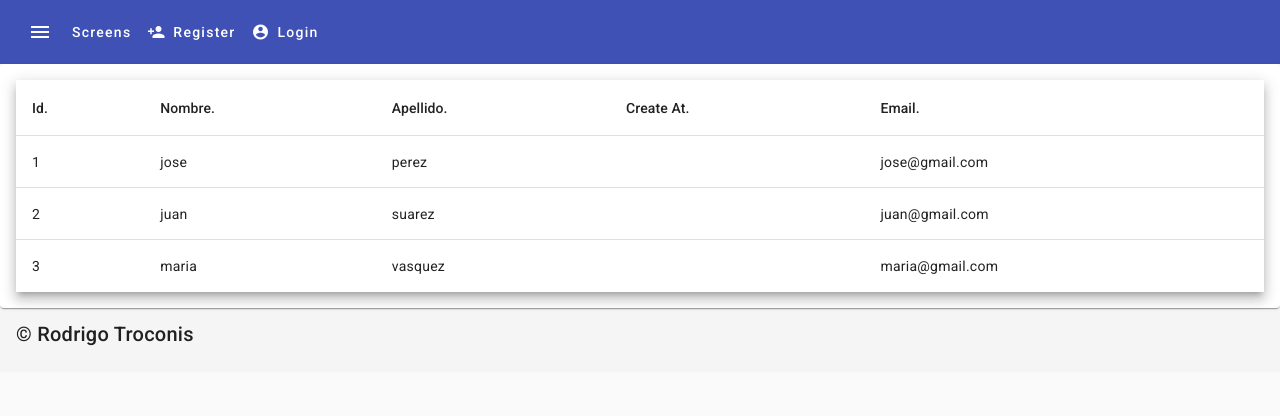
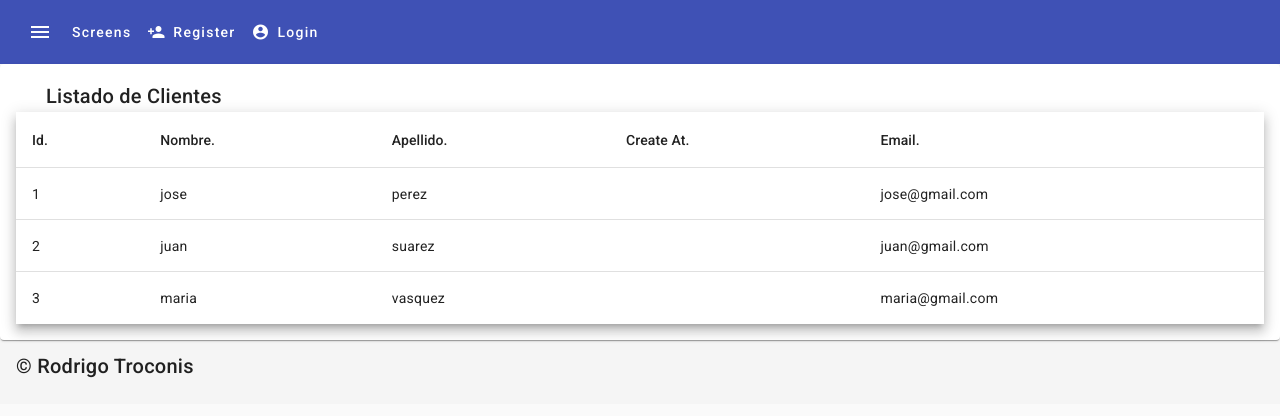
Before and after one commit to rod773/clientes-angular, an Angular app: page / in a window 1280 px wide. Shown: the top 416 px of the page. Built offline with nearby package versions, Linux system fonts and the light colour scheme.

Commit message:
observable clientes

```diff
--- a/src/app/components/clientes/cliente.service.ts
+++ b/src/app/components/clientes/cliente.service.ts
@@ -1,6 +1,7 @@
 import { Injectable } from '@angular/core';
 import { CLIENTES } from './clientes.json';
 import { Cliente } from './cliente';
+import { Observable, of } from 'rxjs';
 
 @Injectable({
   providedIn: 'root',
@@ -8,7 +9,7 @@ import { Cliente } from './cliente';
 export class ClienteService {
   constructor() {}
 
-  getClientes(): Cliente[] {
-    return CLIENTES;
+  getClientes(): Observable<Cliente[]> {
+    return of(CLIENTES);
   }
 }
--- a/src/app/components/clientes/clientes.component.html
+++ b/src/app/components/clientes/clientes.component.html
@@ -1,4 +1,8 @@
 <mat-card>
+    <mat-card-header>
+        <mat-card-title>Listado de Clientes</mat-card-title>
+    </mat-card-header>
+
     <mat-card-content>
         <table mat-table [dataSource]="clientes" class="mat-elevation-z8">
             <ng-container matColumnDef="id">
--- a/src/app/components/clientes/clientes.component.scss
+++ b/src/app/components/clientes/clientes.component.scss
@@ -1,3 +1,7 @@
-.mat-card-content {
-    padding: 100px !important;
+.mat-card {
+    margin: 50px;
 }
+
+.mat-mdc-card-title {
+    margin-left: 30px;
+}
--- a/src/app/components/clientes/clientes.component.ts
+++ b/src/app/components/clientes/clientes.component.ts
@@ -23,6 +23,8 @@ export class ClientesComponent {
   constructor(private clienteService: ClienteService) {}
 
   ngOnInit() {
-    this.clientes = this.clienteService.getClientes();
+    this.clienteService
+      .getClientes()
+      .subscribe((clientes) => (this.clientes = clientes));
   }
 }
```
